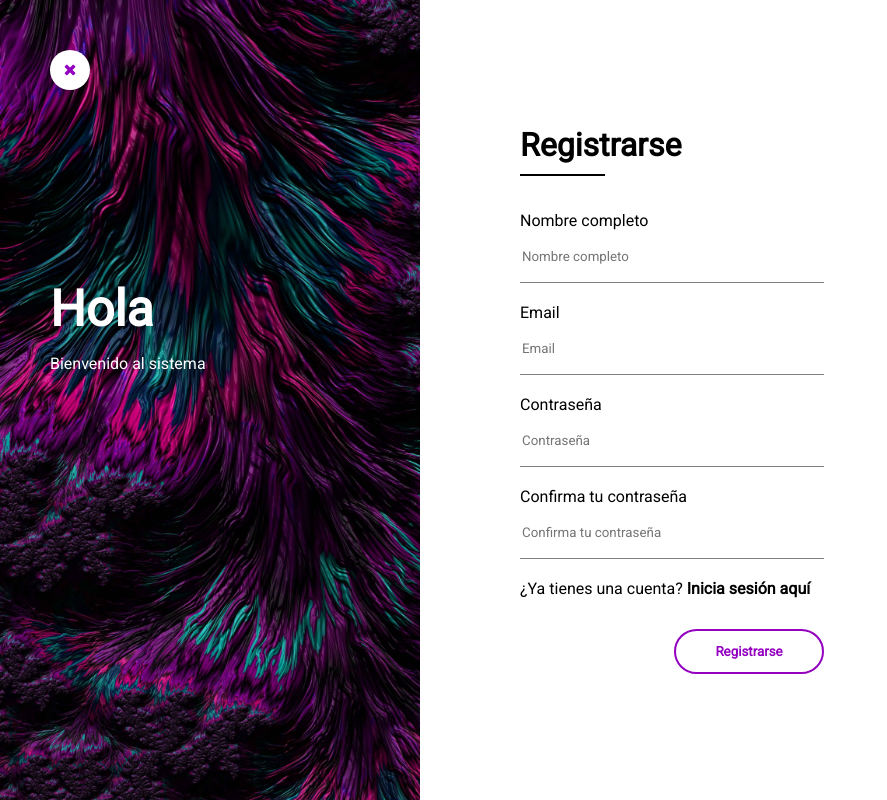
After one commit to JuandaGarcia/ConstruccionSoftwareWeb, a PHP site: page /Register.html in a window 1280 px wide. The commit adds this page. Shown: the whole page, without its empty margins (0-887 px from the left). Run offline with PHP 8.4, Linux system fonts and the light colour scheme.

Commit message:
Priemera version del Login y Register terminada

```diff
--- /dev/null
+++ b/Vista/Register.html
@@ -0,0 +1,44 @@
+<!DOCTYPE html>
+<html lang="es">
+<head>
+    <meta charset="UTF-8">
+    <meta name="viewport" content="width=device-width, initial-scale=1.0">
+    <meta http-equiv="X-UA-Compatible" content="ie=edge">
+    <title>Registrarse</title>
+    <link href="https://fonts.googleapis.com/css?family=Roboto&display=swap" rel="stylesheet">
+    <link rel="stylesheet" href="css/LoginRegister.css">
+</head>
+<body>
+    <section class="seccion-imagen">
+        <i class="icon-cancel boton-salir"></i>
+        <div class="texto">
+            <h1>Hola</h1>
+            <p>Bienvenido al sistema</p>
+        </div>
+    </section>
+    <div class="seccion-formulario seccion-formulario-register">
+        <form class="formulario formulario-register">
+
+            <h1>Registrarse</h1>
+
+            <figure class="linea"></figure>
+
+            <label for="Nombre">Nombre completo</label><br>
+            <input class="imput-text imput-text-register" type="text" id="Nombre" placeholder="Nombre completo"><br>
+
+            <label for="Email">Email</label><br>
+            <input class="imput-text imput-text-register" type="email" id="Email" placeholder="Email"><br>
+
+            <label for="password">Contraseña</label><br>
+            <input class="imput-text imput-text-register" type="password" id="password" placeholder="Contraseña"><br>
+
+            <label for="password-confirm">Confirma tu contraseña</label><br>
+            <input class="imput-text imput-text-register" type="password" id="password-confirm" placeholder="Confirma tu contraseña">
+
+            <p>¿Ya tienes una cuenta? <a href="login.html"><strong>Inicia sesión aquí</strong></a></p>
+
+            <input class="boton-iniciar" type="submit"  value="Registrarse">
+        </form>
+    </div>
+</body>
+</html>
--- a/Vista/css/LoginRegister.css
+++ b/Vista/css/LoginRegister.css
@@ -5,7 +5,7 @@ body {
     background-color: white;
     margin: 0px;
     padding: 0px;
-    font-family: 'Product Sans', sans-serif;
+    font-family: 'Roboto', sans-serif;
     font-weight: normal;
 }
 
@@ -19,6 +19,7 @@ body {
     justify-content: center;
     padding: 50px;
     color: white;
+    position: relative;
 }
 
 .seccion-imagen h1{
@@ -27,7 +28,7 @@ body {
 }
 
 .texto {
-    position: fixed;
+    position: absolute;
     top: 35vh;
 }
 
@@ -58,6 +59,10 @@ a {
     margin-bottom: 0px;
 }
 
+.seccion-formulario-register h1{
+    margin-top: 0px;
+}
+
 .linea{
     border-top: 2px solid black;
     width: 85px;
@@ -86,6 +91,11 @@ a {
     position: relative;
 }
 
+.formulario-register{
+    position: relative;
+    top: -30px;
+}
+
 .boton-iniciar{
     background: transparent;
     border: 2px solid #9300c0;
@@ -98,7 +108,7 @@ a {
     margin-top: 5%;
     outline: none;
     font-weight: bold;
-    font-family: 'Product Sans', sans-serif;
+    font-family: 'Roboto', sans-serif;
     position: absolute;
     right: 0;
 }
@@ -109,14 +119,19 @@ a {
   }
 
 .imput-text{
+    background: transparent;
     border: none;
     width: 300px;
     height: 50px;
     border-bottom: 1px solid gray;
     margin-bottom: 40px;
     outline: none;
-    font-family: 'Product Sans', sans-serif;
+    font-family: 'Roboto', sans-serif;
     font-weight: normal;
+}
+
+.imput-text-register {
+    margin-bottom: 20px;
 }
 
 .imput-text:focus {
```
Also changed, not shown: Vista/login.html (+3 -4 lines).
